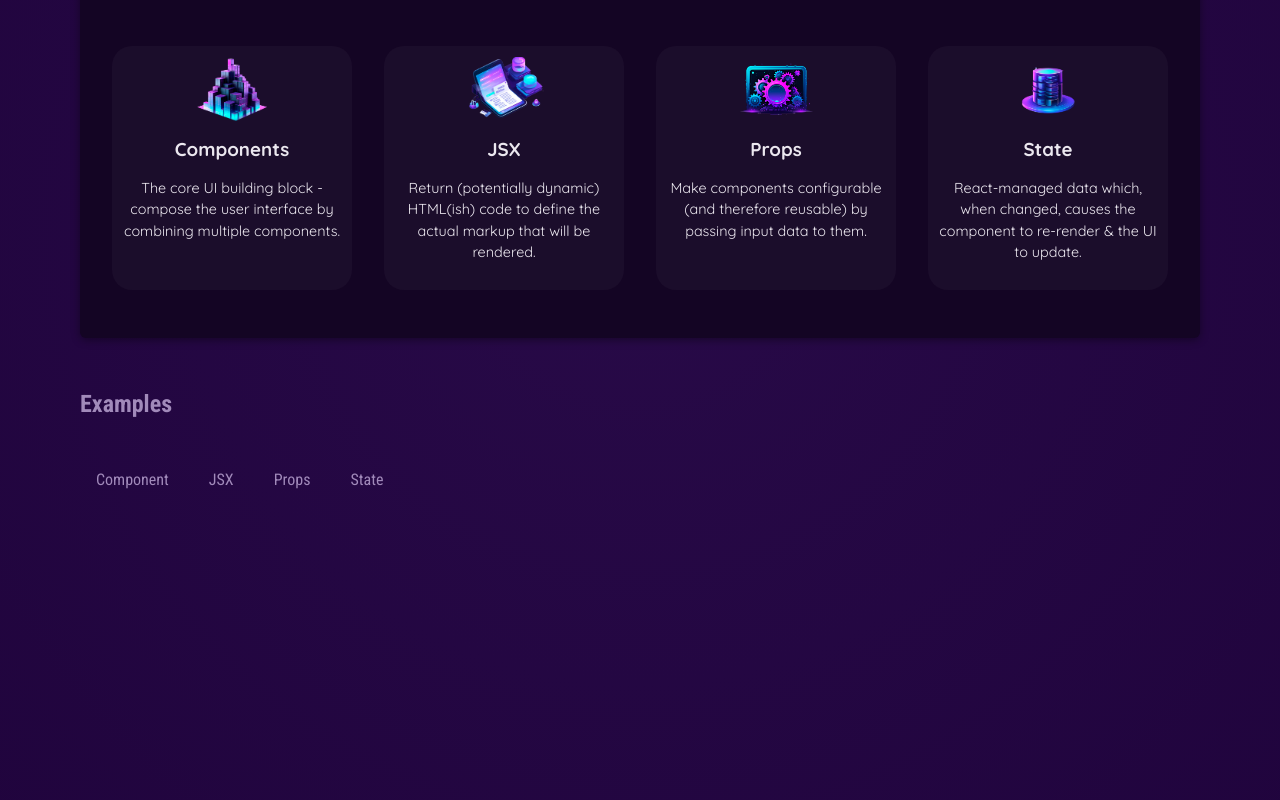
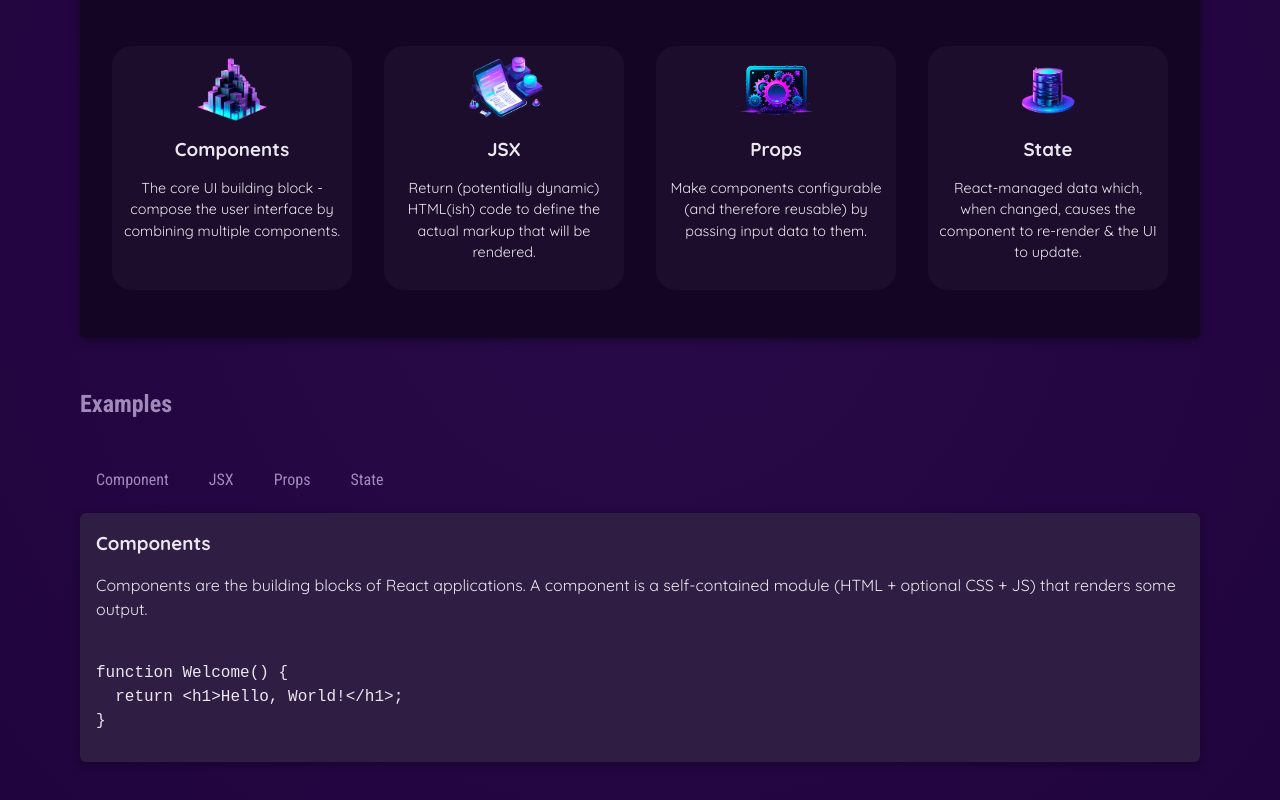
Before and after one commit to tanvir35web/React-Essential, a React (Vite) app: page / in a window 1280 px wide. Shown: the part 410-1210 px from the top of the page. Built offline with nearby package versions, Linux system fonts and the light colour scheme.

Commit message:
example section added

```diff
--- a/src/App.jsx
+++ b/src/App.jsx
@@ -2,9 +2,18 @@ import { CORE_CONCEPTS } from './data'
 import Header from './Components/Header';
 import CoreComponent from './Components/CoreComponent';
 import TabButton from './Components/TabButton';
-
+import { useState } from 'react';
+import {EXAMPLES} from './data-with-examples'
 
 function App() {
+  const [selectedTopic, setSelectedTopic] = useState('components');
+
+  function handleSelect(selectedButton) {
+    //selected Button => 'component', 'jsx', 'props', 'state'
+    setSelectedTopic(selectedButton);
+    console.log(selectedTopic);
+  }
+
   return (
     <div>
       <Header />
@@ -20,23 +29,31 @@ function App() {
           <CoreComponent {...CORE_CONCEPTS[2]} />
 
           <CoreComponent
+          image = {CORE_CONCEPTS[3].image}
           title = {CORE_CONCEPTS[3].title}
           description = {CORE_CONCEPTS[3].description}
-          image = {CORE_CONCEPTS[3].image}
           />
-
         </ul>
         </section>
 
         <section id='examples'>
           <h2>Examples</h2>
           <menu>
-            <TabButton>Component</TabButton>
-            <TabButton>JSX</TabButton>
-            <TabButton>Props</TabButton>
-            <TabButton>State</TabButton>
+            <TabButton onSelect={() => handleSelect('component')}>Component</TabButton>
+            <TabButton onSelect={() => handleSelect('jsx')}>JSX</TabButton>
+            <TabButton onSelect={() => handleSelect('props')}>Props</TabButton>
+            <TabButton onSelect={() => handleSelect('state')}>State</TabButton>
           </menu>
 
+          <div id='tab-content'>
+            <h3>{EXAMPLES[selectedTopic].title}</h3>
+            <p>{EXAMPLES[selectedTopic].description}</p>
+            <pre>
+              <code>
+              {EXAMPLES[selectedTopic].code}
+              </code>
+            </pre>
+          </div>
         </section>
       </main>
     </div>
--- a/src/Components/CoreComponent.jsx
+++ b/src/Components/CoreComponent.jsx
@@ -1,24 +1,24 @@
 import './CoreComponent.css'
 // Using props method
-export default function CoreComponent(props) {
-  return (
-    <li>
-      <img src={props.image} alt="Component Image" />
-      <h3>{props.title}</h3>
-      <p>{props.description}</p>
-    </li>
-  );
-}
+// export default function CoreComponent(props) {
+//   return (
+//     <li>
+//       <img src={props.image} alt="{props.title}" />
+//       <h3>{props.title}</h3>
+//       <p>{props.description}</p>
+//     </li>
+//   );
+// }
 
 
 
 //Using Destructuring props method
-// export default function CoreComponent({image, title, description}) {
-//     return (
-//       <li>
-//         <img src={image} alt="Component Image" />
-//         <h3>{title}</h3>
-//         <p>{description}</p>
-//       </li>
-//     );
-//   }
+export default function CoreComponent({image, title, description}) {
+    return (
+      <li>
+        <img src={image} alt="Component Image" />
+        <h3>{title}</h3>
+        <p>{description}</p>
+      </li>
+    );
+  }
--- a/src/Components/TabButton.jsx
+++ b/src/Components/TabButton.jsx
@@ -1,11 +1,9 @@
 
-export default function TabButton({children}) {
-    function handleClick() {
-        console.log("Hello, I am a Button!");
-    }
+export default function TabButton({children, onSelect}) {
+
     return (
         <li>
-            <button onClick={handleClick}> {children} </button>
+            <button onClick={onSelect}> {children} </button>
         </li>
         );
 }
--- /dev/null
+++ b/src/Components/data-with-examples.js
@@ -0,0 +1,82 @@
+import componentsImg from './assets/components.png';
+import propsImg from './assets/config.png';
+import jsxImg from './assets/jsx-ui.png';
+import stateImg from './assets/state-mgmt.png';
+
+export const CORE_CONCEPTS = [
+  {
+    image: componentsImg,
+    title: 'Components',
+    description:
+      'The core UI building block - compose the user interface by combining multiple components.',
+  },
+  {
+    image: jsxImg,
+    title: 'JSX',
+    description:
+      'Return (potentially dynamic) HTML(ish) code to define the actual markup that will be rendered.',
+  },
+  {
+    image: propsImg,
+    title: 'Props',
+    description:
+      'Make components configurable (and therefore reusable) by passing input data to them.',
+  },
+  {
+    image: stateImg,
+    title: 'State',
+    description:
+      'React-managed data which, when changed, causes the component to re-render & the UI to update.',
+  },
+];
+
+export const EXAMPLES = {
+  components: {
+    title: 'Components',
+    description:
+      'Components are the building blocks of React applications. A component is a self-contained module (HTML + optional CSS + JS) that renders some output.',
+    code: `
+function Welcome() {
+  return <h1>Hello, World!</h1>;
+}`,
+  },
+  jsx: {
+    title: 'JSX',
+    description:
+      'JSX is a syntax extension to JavaScript. It is similar to a template language, but it has full power of JavaScript (e.g., it may output dynamic content).',
+    code: `
+<div>
+  <h1>Welcome {userName}</h1>
+  <p>Time to learn React!</p>
+</div>`,
+  },
+  props: {
+    title: 'Props',
+    description:
+      'Components accept arbitrary inputs called props. They are like function arguments.',
+    code: `
+function Welcome(props) {
+  return <h1>Hello, {props.name}</h1>;
+}`,
+  },
+  state: {
+    title: 'State',
+    description:
+      'State allows React components to change their output over time in response to user actions, network responses, and anything else.',
+    code: `
+function Counter() {
+  const [isVisible, setIsVisible] = useState(false);
+
+  function handleClick() {
+    setIsVisible(true);
+  }
+
+  return (
+    <div>
+      <button onClick={handleClick}>Show Details</button>
+      {isVisible && <p>Amazing details!</p>}
+    </div>
+  );
+}`,
+  },
+};
--- /dev/null
+++ b/src/data-with-examples.js
@@ -0,0 +1,82 @@
+import componentsImg from './assets/components.png';
+import propsImg from './assets/config.png';
+import jsxImg from './assets/jsx-ui.png';
+import stateImg from './assets/state-mgmt.png';
+
+export const CORE_CONCEPTS = [
+  {
+    image: componentsImg,
+    title: 'Components',
+    description:
+      'The core UI building block - compose the user interface by combining multiple components.',
+  },
+  {
+    image: jsxImg,
+    title: 'JSX',
+    description:
+      'Return (potentially dynamic) HTML(ish) code to define the actual markup that will be rendered.',
+  },
+  {
+    image: propsImg,
+    title: 'Props',
+    description:
+      'Make components configurable (and therefore reusable) by passing input data to them.',
+  },
+  {
+    image: stateImg,
+    title: 'State',
+    description:
+      'React-managed data which, when changed, causes the component to re-render & the UI to update.',
+  },
+];
+
+export const EXAMPLES = {
+  components: {
+    title: 'Components',
+    description:
+      'Components are the building blocks of React applications. A component is a self-contained module (HTML + optional CSS + JS) that renders some output.',
+    code: `
+function Welcome() {
+  return <h1>Hello, World!</h1>;
+}`,
+  },
+  jsx: {
+    title: 'JSX',
+    description:
+      'JSX is a syntax extension to JavaScript. It is similar to a template language, but it has full power of JavaScript (e.g., it may output dynamic content).',
+    code: `
+<div>
+  <h1>Welcome {userName}</h1>
+  <p>Time to learn React!</p>
+</div>`,
+  },
+  props: {
+    title: 'Props',
+    description:
+      'Components accept arbitrary inputs called props. They are like function arguments.',
+    code: `
+function Welcome(props) {
+  return <h1>Hello, {props.name}</h1>;
+}`,
+  },
+  state: {
+    title: 'State',
+    description:
+      'State allows React components to change their output over time in response to user actions, network responses, and anything else.',
+    code: `
+function Counter() {
+  const [isVisible, setIsVisible] = useState(false);
+
+  function handleClick() {
+    setIsVisible(true);
+  }
+
+  return (
+    <div>
+      <button onClick={handleClick}>Show Details</button>
+      {isVisible && <p>Amazing details!</p>}
+    </div>
+  );
+}`,
+  },
+};
```
